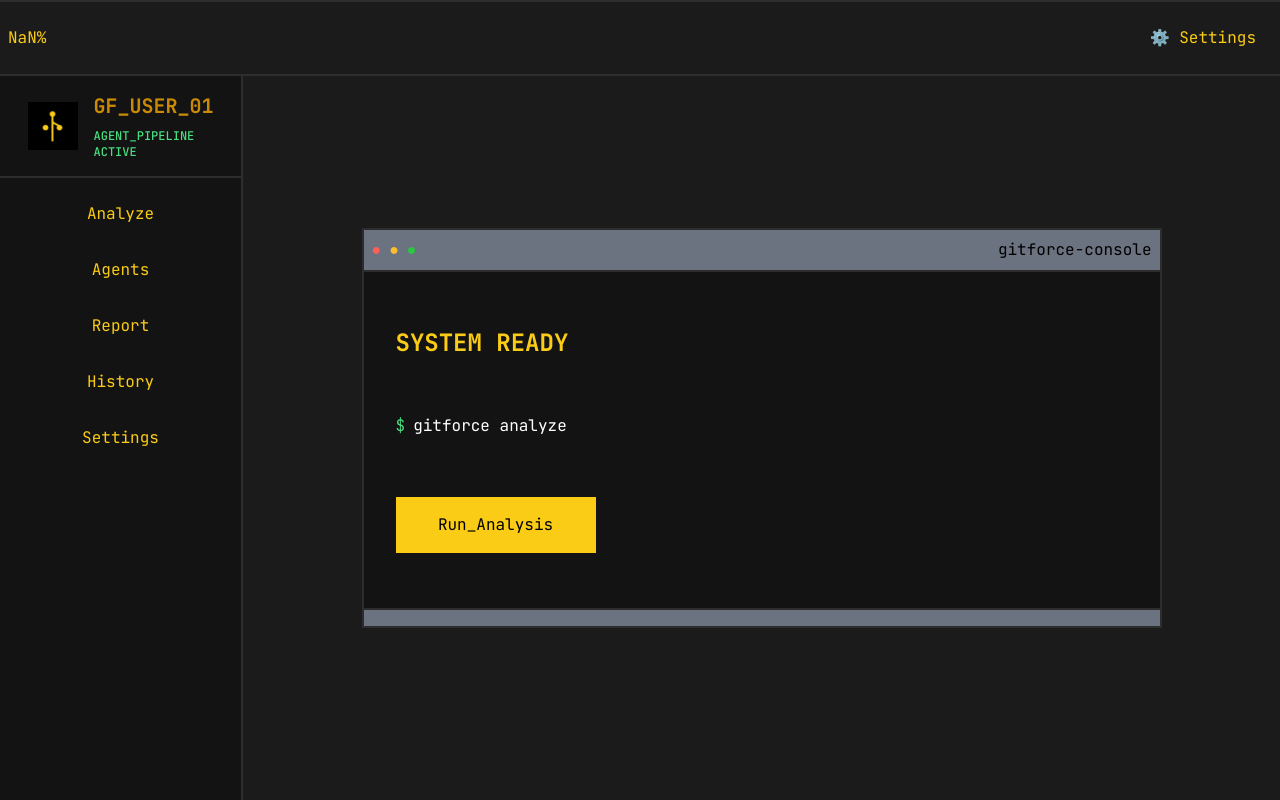
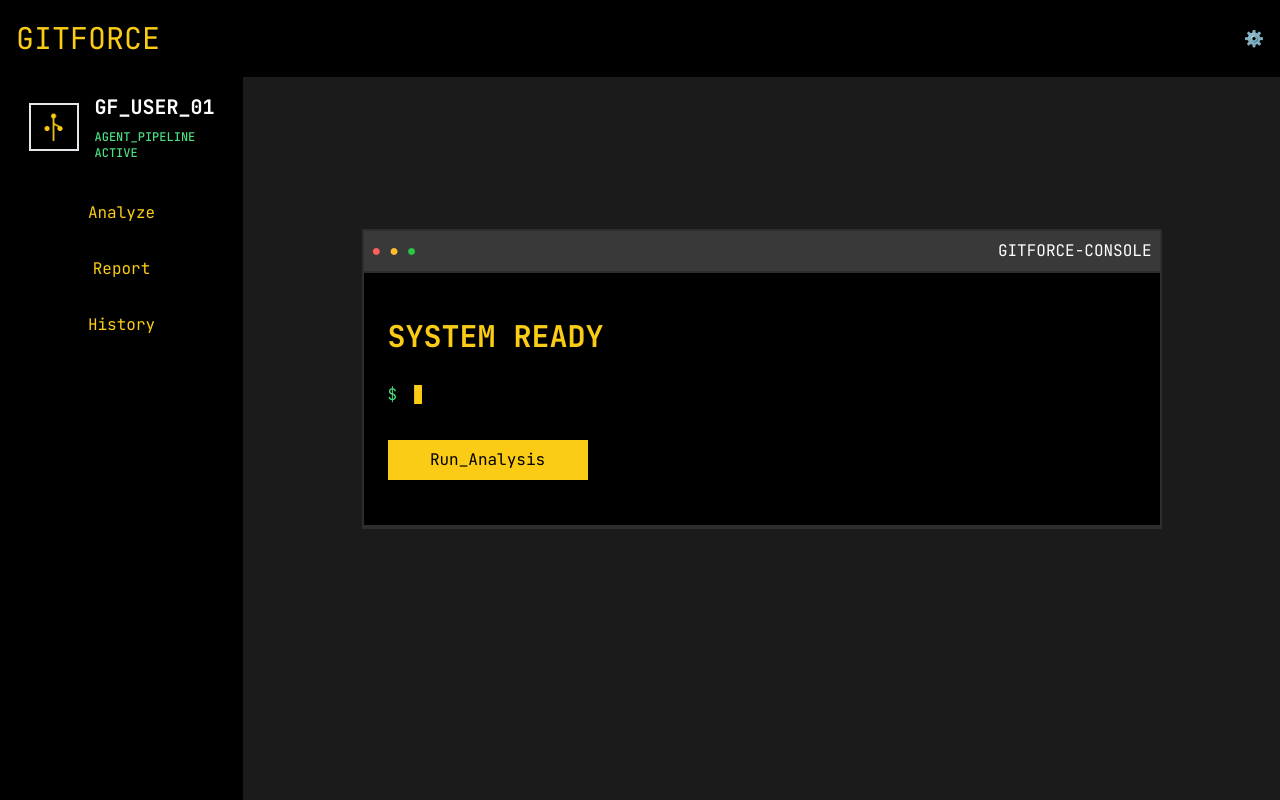
Before and after one commit to Just1MoreCommit/GitForce, a React (Vite) app: page / in a window 1280 px wide. Shown: the top 800 px of the page. Built offline with nearby package versions, Linux system fonts and the light colour scheme.

Commit message:
ui revamped: bg changed to full black, borders removed, terminal revamped, minimalistic ui

```diff
--- a/src/components/Navbar.jsx
+++ b/src/components/Navbar.jsx
@@ -1,10 +1,10 @@
 function Navbar() {
     return (
-        <div className="navbar bg-[#1C1B1B] flex justify-between items-center p-2 border-y-2 border-[#2D2D2D] font-mono">
-            <p className="text-[#FACC15]">NaN%</p>
+        <div className="navbar bg-[#000000] flex justify-between items-center font-mono">
+            <p className="text-[#FACC15] p-4 text-[30px]">GITFORCE</p>
 
             <div className="side flex gap-8 p-4">
-                <p className="text-[#FACC15]"> ⚙️ Settings</p>
+                <p className="text-[#FACC15]"> ⚙️</p>
 
             </div>
         </div>
--- a/src/components/Sidebar.jsx
+++ b/src/components/Sidebar.jsx
@@ -2,14 +2,14 @@
 
 function Sidebar() {
     return (
-        <div className="bg-[#131313] w-[300px] min-h-screen flex flex-col font-mono">
+        <div className="bg-[#000000] w-[300px] min-h-screen flex flex-col font-mono">
 
-            <div className="upper-box border-b-2 border-r-2 border-[#2D2D2D]">
+            <div className="upper-box">
 
                 <div className="in-up-box flex gap-4 items-center justify-center p-4 ">
-                    <img src="\public\GitForce.png" height={50} width={50} />
+                    <img src="\public\GitForce.png" height={50} width={50} className="border-2 b-[#2D2D2D]"/>
                     <div className="flex flex-col gap-2">
-                        <p className="text-[#CA8A04] text-xl font-black">GF_USER_01</p>
+                        <p className="text-white text-xl font-black">GF_USER_01</p>
                         <div>
                             <p className="text-[#4ADE80] text-xs font-medium">AGENT_PIPELINE</p>
                             <p className="text-[#4ADE80] text-xs font-medium">ACTIVE</p>
@@ -18,13 +18,12 @@ function Sidebar() {
                 </div>
             </div>
 
-            <div className="buttons flex flex-col justify-between min-h-[600px] border-r-2 border-b-2 border-[#2D2D2D] min-h-full">
+            <div className="buttons flex flex-col justify-between min-h-[600px] min-h-full bg-[#000000]">
                 <div className="grp-btns flex flex-col px-12 pt-4 gap-4 justify-between">
                     <button className="min-w-full p-2 text-[#FACC15] hover:bg-[#FACC15] hover:text-black hover:rounded transition-colors duration-300 hover:border-l-2 hover:border-l-white">Analyze</button>
-                    <button className="min-w-full p-2 text-[#FACC15] hover:bg-[#FACC15] hover:text-black hover:rounded transition-colors duration-300 hover:border-l-2 hover:border-l-white">Agents</button>
                     <button className="min-w-full p-2 text-[#FACC15] hover:bg-[#FACC15] hover:text-black hover:rounded transition-colors duration-300 hover:border-l-2 hover:border-l-white">Report</button>
                     <button className="min-w-full p-2 text-[#FACC15] hover:bg-[#FACC15] hover:text-black hover:rounded transition-colors duration-300 hover:border-l-2 hover:border-l-white">History</button>
-                    <button className="min-w-full p-2 text-[#FACC15] hover:bg-[#FACC15] hover:text-black hover:rounded transition-colors duration-300 hover:border-l-2 hover:border-l-white">Settings</button>
+
                 </div>
 
             </div>
--- a/src/components/Terminal.jsx
+++ b/src/components/Terminal.jsx
@@ -1,34 +1,36 @@
 function Terminal() {
     return(
-        <div className="Card flex flex-col m-8 min-w-[800px] border-2 border-[#2D2D2D] h-[400px] font-mono">
-            <div className="nav flex justify-between bg-gray-500 p-2">
+        <div className="Card flex flex-col m-8 min-w-[800px] border-2 border-[#2D2D2D] h-[300px] font-mono">
+            <div className="nav flex justify-between bg-[#3A3939] p-2">
                 <div className="flex gap-2">
                     <span style={{ color: '#FF5F57' }}>●</span>
                     <span style={{ color: '#FFBD2E' }}>●</span>
                      <span style={{ color: '#28C840' }}>●</span>
                 </div>
 
-                <p>gitforce-console</p>
+                <p className="text-white uppercase">gitforce-console</p>
 
 
             </div>
 
 
-            <div className="content bg-[#131313] flex flex-col gap-2 justify-around flex-1 border-y-2 border-[#2D2D2D] p-8">
+            <div className="content bg-[#000000] flex flex-col gap-2 justify-evenly flex-1 border-y-2 border-[#2D2D2D] p-6">
 
-                <p className="text-[#FACC15] text-2xl uppercase font-bold">system ready</p>
+                <p className="text-[#FACC15] text-3xl uppercase font-bold">system ready</p>
 
-                <div className="flex gap-2 font-xl">
+                <div className="flex gap-2 font-xl items-center">
                     <p className="text-[#4ADE80]">$</p>
-                    <input type="text" placeholder="gitforce analyze" className="placeholder-[white] bg-[#131313] text-white focus:outline focus:outline-[#131313]-500"/>
+                    <div
+                        contentEditable
+                        suppressContentEditableWarning
+                        className="text-white bg-[#000000] outline-none min-w-[1px] whitespace-pre"
+                        data-placeholder="gitforce analyze"
+                    />
+                    <span className="text-[#FACC15] animate-blink">▋</span>
                 </div>
 
-                <button className="bg-[#FACC15] hover:bg-[#131313] hover:text-[#FACC15] hover:rounded transition-colors duration-300 mt-1 p-4 w-[200px]">Run_Analysis</button>
+                <button className="bg-[#FACC15] hover:rounded mt-1 p-2 w-[200px] transition duration-300 ease-in-out hover:translate-y-1">Run_Analysis</button>
 
-            </div>
-
-            <div className="bg-gray-500 p-2">
-                <p></p>
             </div>
 
         </div>
```
